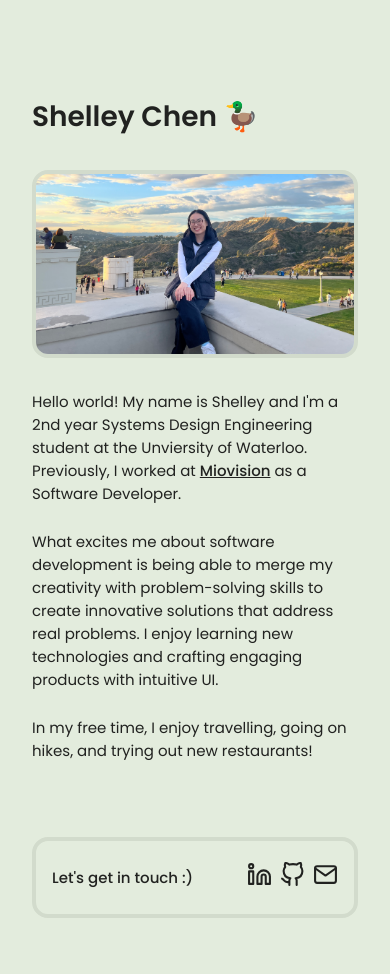
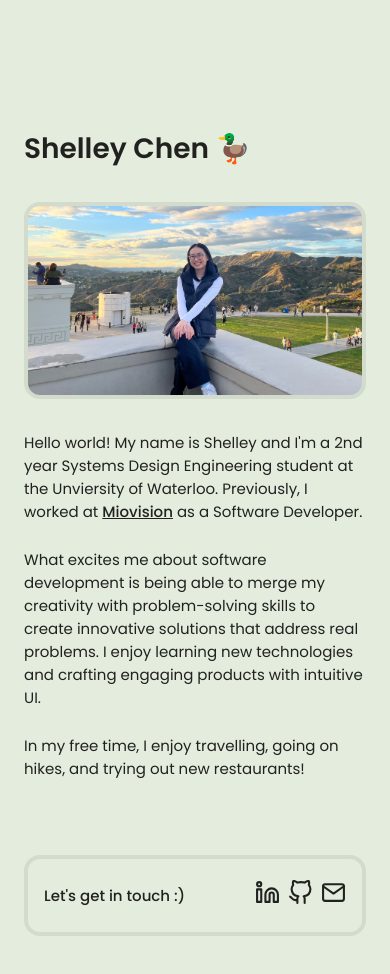
Before and after one commit to shelleychen318/personal-website, a Next.js app: page / in a window 390 px wide. Shown: the top 974 px of the page. Built offline with nearby package versions, Linux system fonts and the light colour scheme.

Commit message:
adjust padding

```diff
--- a/styles/Home.module.scss
+++ b/styles/Home.module.scss
@@ -2,7 +2,7 @@
   display: flex;
   flex-direction: column;
   margin: auto;
-  padding: 8rem 3rem;
+  padding: 8rem 1.5rem;
   max-width: 800px;
 
   .image {
@@ -22,9 +22,3 @@
     }
   }
 }
-
-@media (max-width: 640px) {
-  .container {
-    padding: 6rem 2rem;
-  }
-}
```
